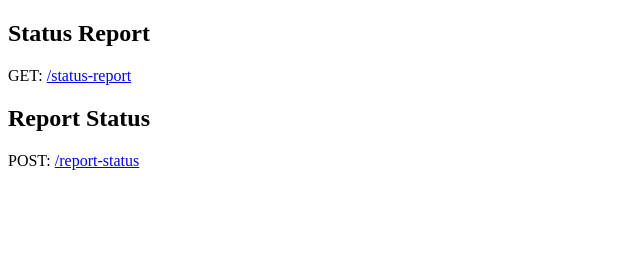
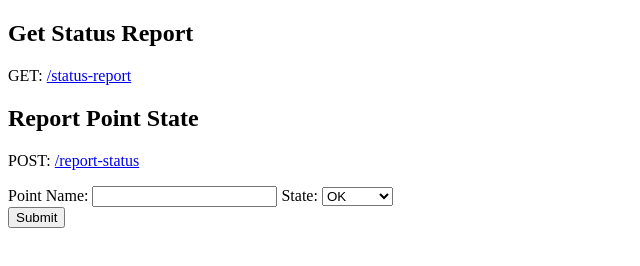
Before and after one commit to ryankenney/status-monitor, a website: page static/index.html in a window 1280 px wide. Shown: the whole page, without its empty margins (0-640 px from the left). Drawn offline with Linux system fonts and the light colour scheme.

Commit message:
Added form to index.html

```diff
--- a/src/rest-client.js
+++ b/src/rest-client.js
@@ -1,5 +1,4 @@
 var Client = require('node-rest-client').Client;
-var LangUtil = require('./lang-util.js');
 
 class RestClient {
 	constructor(baseUrl, logger) {
--- a/static/index.html
+++ b/static/index.html
@@ -1,13 +1,49 @@
 <!DOCTYPE html>
+
 <html lang="en">
 <head>
-    <meta charset="UTF-8">
-    <title>Status-Monitor</title>
+<meta charset="UTF-8">
+<title>Status-Monitor</title>
+<script>
+    function onReportStatusSubmit() {
+	    const form = document.getElementsByClassName('report-status-form')[0];
+	    let payload = {name:form.pointName.value, state:form.reportState.value};
+	    let xhr = new XMLHttpRequest();
+	    xhr.open("POST", "/report-status", true);
+	    xhr.setRequestHeader('Content-Type', 'application/json; charset=UTF-8');
+	    xhr.send(JSON.stringify(payload));
+	    xhr.onreadystatechange = () => {
+		    if (xhr.readyState === 4) {
+			    document.getElementsByClassName('report-status-result')[0].innerHTML = xhr.response;
+		    }
+	    }
+    }
+
+</script>
+<script>
+
+</script>
 </head>
+
 <body>
-<h2>Status Report</h2>
+<h2>Get Status Report</h2>
 <p>GET: <a href="/status-report">/status-report</a></p>
-<h2>Report Status</h2>
+
+<h2>Report Point State</h2>
 <p>POST: <a href="/report-status">/report-status</a></p>
+<p>
+<form class="report-status-form">
+Point Name:
+<input name="pointName" type="text" />
+State:
+<select name="reportState">
+    <option value="OK">OK</option>
+    <option value="ERROR">ERROR</option>
+</select>
+</form>
+<button onclick="onReportStatusSubmit()">Submit</button>
+</p>
+<div class="report-status-result" style="background-color: #DDDDDD"></div>
 </body>
+
 </html>
```
